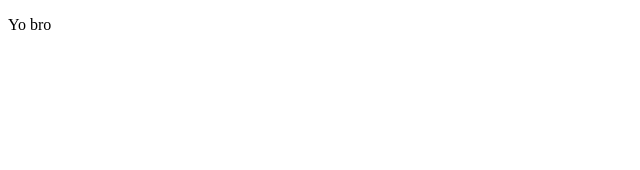
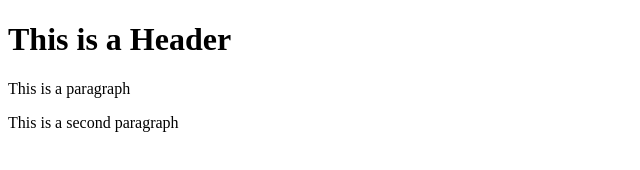
Before and after one commit to VasistaD/proj_1, a plain HTML site: page index.html in a window 1280 px wide. Shown: the whole page, without its empty margins (0-640 px from the left). Drawn offline with Linux system fonts and the light colour scheme.

Commit message:
second commit

```diff
--- a/index.html
+++ b/index.html
@@ -1,11 +1,10 @@
 <!DOCTYPE html>
 <html>
-<head>
-	<title>Title</title>
-</head>
-<body>
-<p>
-	Yo bro
-</p>
-</body>
+    <head></head>
+
+    <body>
+        <h1>This is a Header</h1>
+        <p>This is a paragraph</p>
+        <p>This is a second paragraph</p>
+    </body>
 </html>
```
